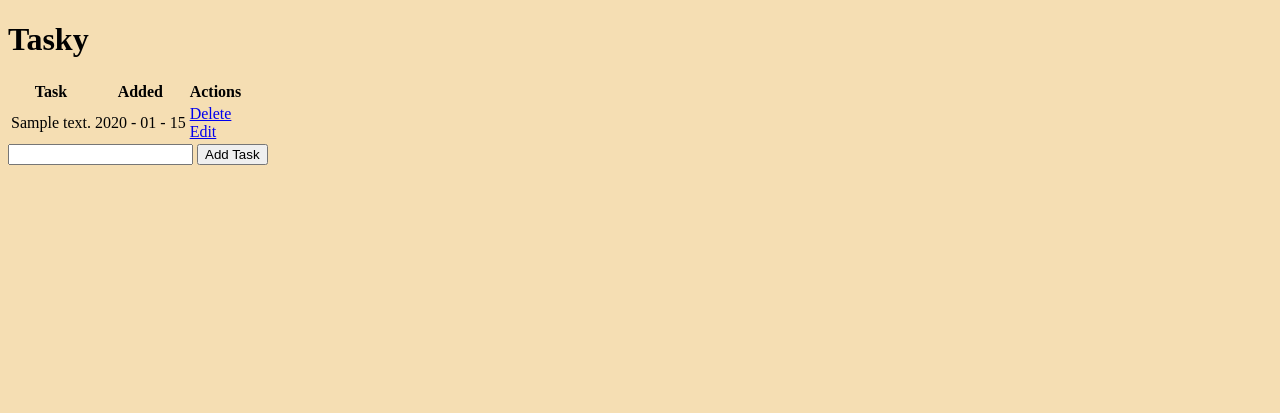
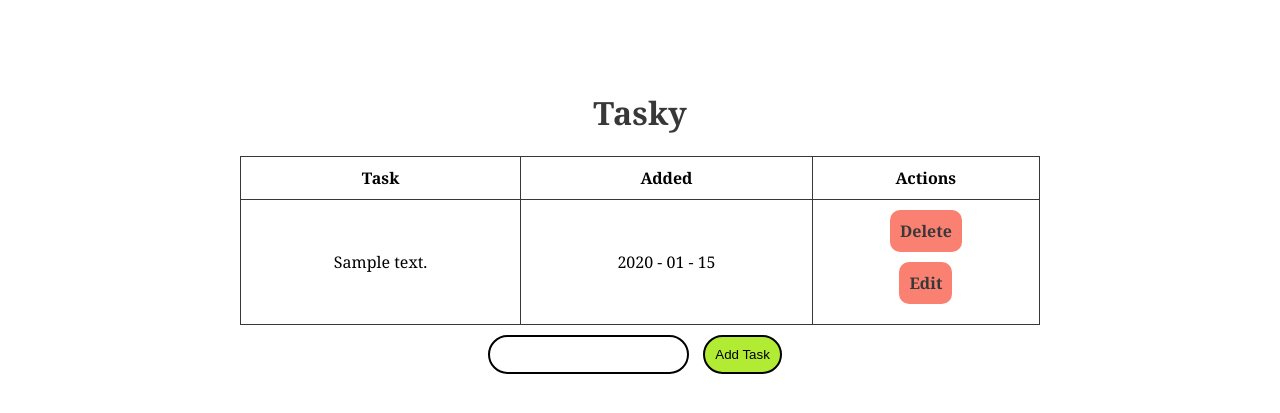
Before and after one commit to AlexandruDanielBarbu/flask-to-do-web-app, a Flask app: page / in a window 1280 px wide. Shown: the top 413 px of the page. Run offline with Flask 3, Linux system fonts and the light colour scheme; tables that the repository leaves empty hold one stand-in row (values such as "Sample post").

Commit message:
The app is done. Did not bother with fancy UI. I just tested scss and I love it. Won't develop much css in this lifetime, but it is nice to know about this.
Signed-off-by: Barbu Alexandru Daniel <barbualex.daniel2004@gmail.com>

```diff
--- a/static/styles.css
+++ b/static/styles.css
@@ -1,3 +1,56 @@
 body {
-  background-color: wheat;
+  font-family: Georgia, "Times New Roman", Times, serif;
+  margin: 0;
+  padding: 0;
+  background-color: white;
+}
+
+.content {
+  max-width: 800px;
+  margin: 50px auto;
+  padding: 20px;
+  background-color: white;
+  text-align: center;
+}
+.content h1 {
+  color: rgb(56, 56, 56);
+}
+.content table {
+  width: 100%;
+  margin-top: 20px;
+  border-collapse: collapse;
+}
+.content table th, .content table td {
+  padding: 10px;
+  border: 1px solid rgb(56, 56, 56);
+}
+.content table th th, .content table td th {
+  background-color: lightblue;
+}
+
+a {
+  display: inline-block;
+  background-color: salmon;
+  padding: 10px;
+  margin-bottom: 10px;
+  border-radius: 10px;
+  color: rgb(56, 56, 56);
+  text-decoration: none;
+  font-weight: bold;
+}
+
+input {
+  margin-top: 10px;
+  margin-right: 10px;
+  border-radius: 20px;
+  background-color: white;
+  border: solid 2px black;
+  padding: 10px;
+}
+
+#btn_add {
+  background-color: #b1eb34;
+}
+#btn_add:hover {
+  background-color: #435e07;
 }/*# sourceMappingURL=styles.css.map */
--- a/static/styles.scss
+++ b/static/styles.scss
@@ -1,3 +1,68 @@
-body{
-    background-color: wheat;
+// Colors
+
+$primary_color: white;
+$success_color: #b1eb34;
+$success_color_hover: #435e07;
+$title_color: rgb(56, 56, 56);
+
+body {
+    font-family: Georgia, 'Times New Roman', Times, serif;
+    margin: 0;
+    padding: 0;
+    background-color: $primary_color;
 }
+
+.content {
+    max-width: 800px;
+    margin: 50px auto;
+    padding: 20px;
+    background-color: $primary_color;
+    text-align: center;
+
+    h1 {
+        color: $title_color;
+    }
+
+    table {
+        width: 100%;
+        margin-top: 20px;
+        border-collapse: collapse;
+
+        th, td {
+            padding: 10px;
+            border: 1px solid $title_color;
+
+            th {
+                background-color: lightblue;
+            }
+        }
+    }
+}
+
+a {
+    display: inline-block;
+    background-color: salmon;
+    padding: 10px;
+    margin-bottom: 10px;
+    border-radius: 10px;
+    color: $title_color;
+    text-decoration: none;
+    font-weight: bold;
+}
+
+input {
+    margin-top: 10px;
+    margin-right: 10px;
+    border-radius: 20px;
+    background-color: white;
+    border: solid 2px black;
+    padding: 10px;
+}
+
+#btn_add {
+    background-color: $success_color;
+
+    &:hover {
+        background-color: $success_color_hover;
+    }
+}
```
Also changed, not shown: 1 other file.
